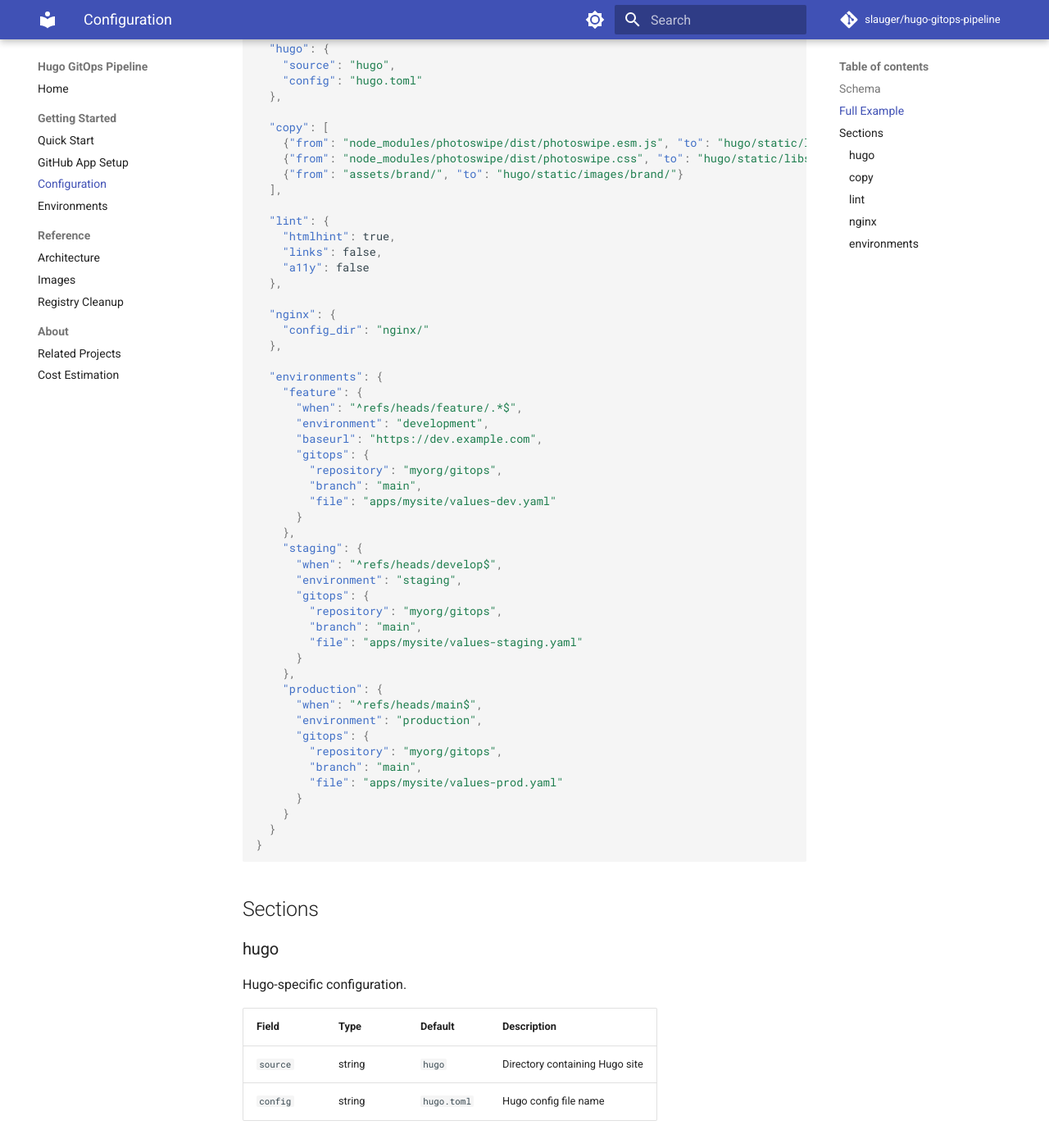
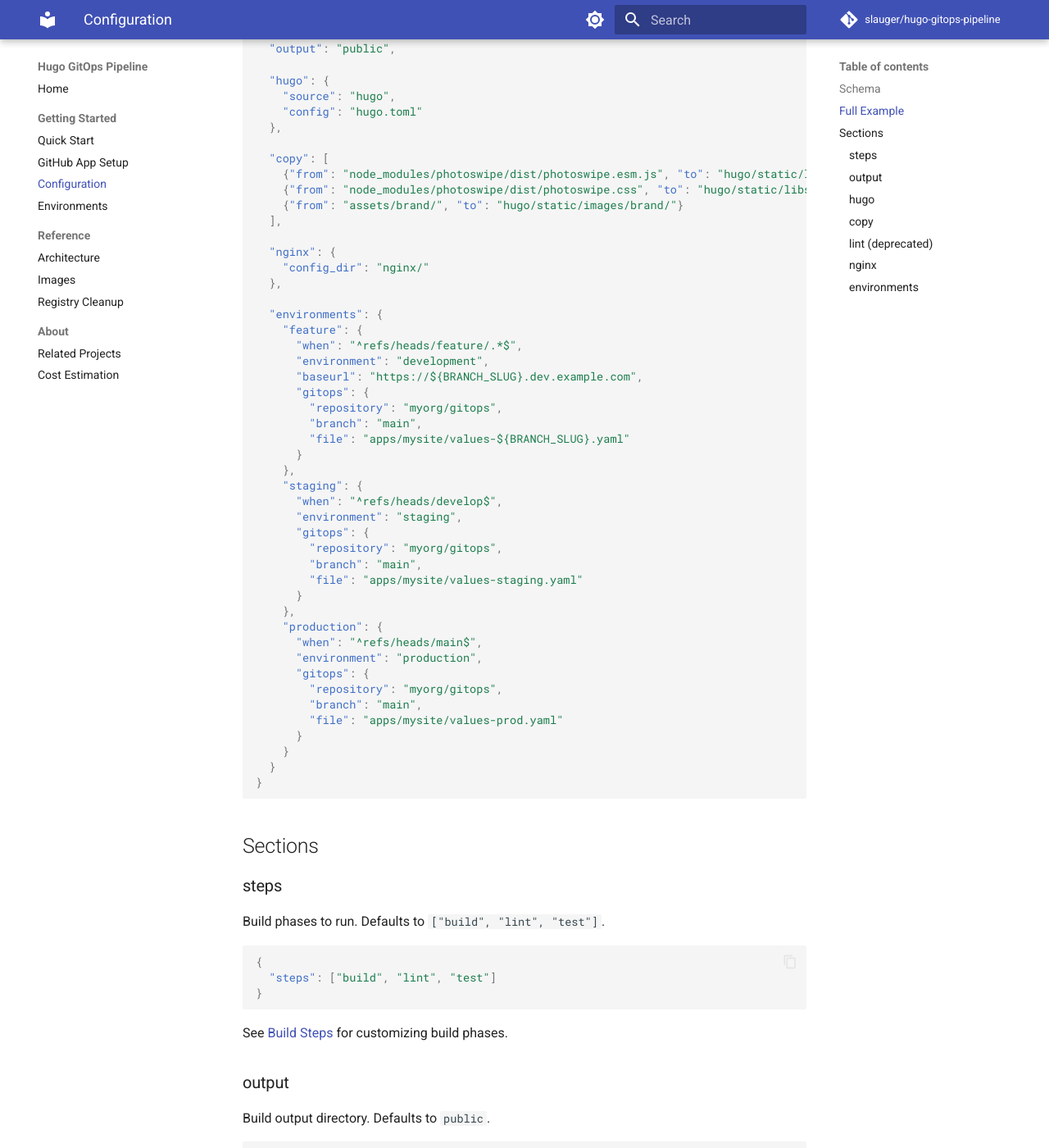
Before and after one commit to slauger/hugo-gitops-pipeline, an MkDocs documentation site: the page built from docs/configuration.md, in a window 1280 px wide and 1400 px high, scrolled down 524 px. Shown: the whole window at 82% size. Built offline with MkDocs 1.6.1 and Material for MkDocs 9.7.7, drawn with Linux system fonts in a browser that asks for light colours; comment, search, counter and statistics services are not loaded; some of the changed text lies outside the part shown.

Commit message:
feat: add flexible build steps with customizable phases
- Add defaults.json with default build/lint/test phases
- Add run-phase script that merges project config with defaults
- Move copy-assets from scripts/ to bin/
- Update workflow to use run-phase for all build phases
- Add steps/build/lint/test/output fields to project schema
- Add environment field to environments schema
- Create docs/build-steps.md documentation
- Update configuration docs with new schema

Projects can now:
- Override specific phase steps
- Add custom phases (e.g., optimize)
- Skip phases by removing from steps array
- Use environment variables in step commands

````diff
--- a/docs/configuration.md
+++ b/docs/configuration.md
@@ -18,6 +18,8 @@ Use the JSON schema for validation and autocompletion in your editor:
 {
   "$schema": "https://raw.githubusercontent.com/slauger/hugo-gitops-pipeline/main/schemas/project.schema.json",
 
+  "output": "public",
+
   "hugo": {
     "source": "hugo",
     "config": "hugo.toml"
@@ -29,12 +31,6 @@ Use the JSON schema for validation and autocompletion in your editor:
     {"from": "assets/brand/", "to": "hugo/static/images/brand/"}
   ],
 
-  "lint": {
-    "htmlhint": true,
-    "links": false,
-    "a11y": false
-  },
-
   "nginx": {
     "config_dir": "nginx/"
   },
@@ -43,11 +39,11 @@ Use the JSON schema for validation and autocompletion in your editor:
     "feature": {
       "when": "^refs/heads/feature/.*$",
       "environment": "development",
-      "baseurl": "https://dev.example.com",
+      "baseurl": "https://${BRANCH_SLUG}.dev.example.com",
       "gitops": {
         "repository": "myorg/gitops",
         "branch": "main",
-        "file": "apps/mysite/values-dev.yaml"
+        "file": "apps/mysite/values-${BRANCH_SLUG}.yaml"
       }
     },
     "staging": {
@@ -73,6 +69,28 @@ Use the JSON schema for validation and autocompletion in your editor:
 ```
 
 ## Sections
+
+### steps
+
+Build phases to run. Defaults to `["build", "lint", "test"]`.
+
+```json
+{
+  "steps": ["build", "lint", "test"]
+}
+```
+
+See [Build Steps](build-steps.md) for customizing build phases.
+
+### output
+
+Build output directory. Defaults to `public`.
+
+```json
+{
+  "output": "public"
+}
+```
 
 ### hugo
 
@@ -101,15 +119,16 @@ Assets to copy before build. Useful for npm packages or external assets.
 | `from` | string | Source path (file or directory) |
 | `to` | string | Destination directory |
 
-### lint
+### lint (deprecated)
 
-Enable or disable linting tools.
+> **Note:** The `lint.htmlhint`, `lint.links`, and `lint.a11y` options are deprecated. Use [Build Steps](build-steps.md) to customize linting.
 
 | Field | Type | Default | Description |
 |-------|------|---------|-------------|
-| `htmlhint` | boolean | `true` | HTML validation |
-| `links` | boolean | `false` | Broken link checking |
-| `a11y` | boolean | `false` | Accessibility checks |
+| `steps` | array | (see defaults) | Custom lint commands |
+| `htmlhint` | boolean | `true` | HTML validation (deprecated) |
+| `links` | boolean | `false` | Broken link checking (deprecated) |
+| `a11y` | boolean | `false` | Accessibility checks (deprecated) |
 
 ### nginx
 
````
Also changed, not shown: README.md (+2 -0 lines), docs/build-steps.md (added, +179 -0 lines), 7 other files.
